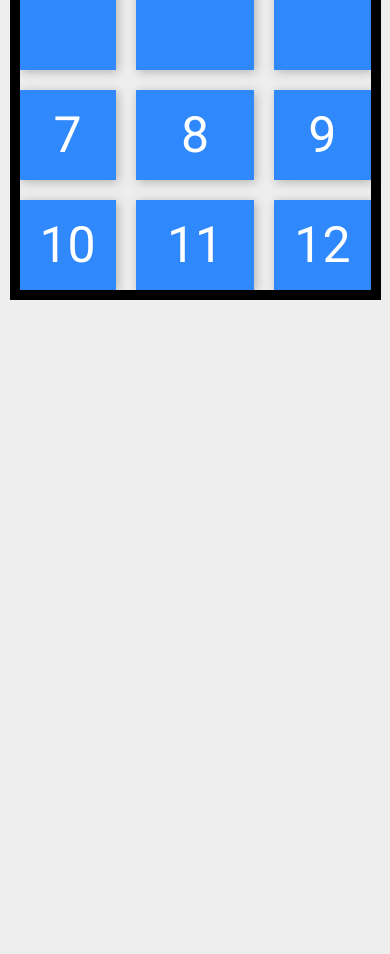
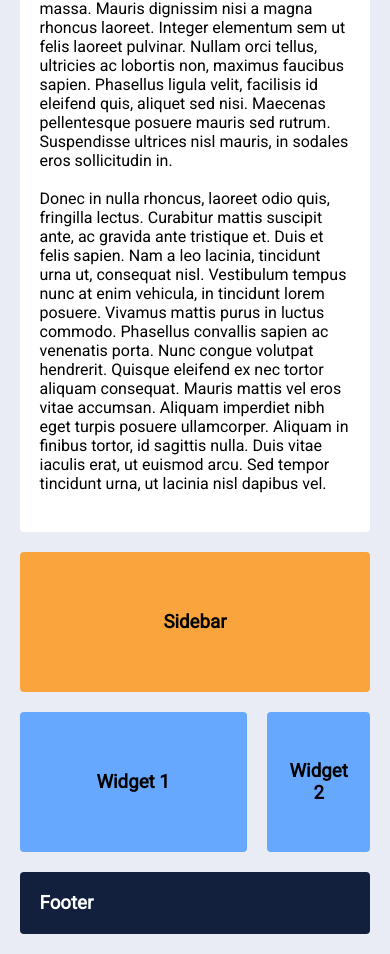
Before and after one commit to acruz15/CSS-Grid, a plain HTML site: page index.html in a window 390 px wide. Shown: the part 566-1520 px from the top of the page. Before the commit the page ends 866 px from the top, so only its background shows below. Drawn offline with Linux system fonts and the light colour scheme.

Commit message:
Responsive Grid Areas

```diff
--- /dev/null
+++ b/alineacion-elementos.css
@@ -0,0 +1,17 @@
+.contenedor {
+    display: grid;
+    grid-gap: 20px;
+    grid-template-columns: repeat(3, 1fr);
+    grid-template-rows: repeat(3, 200px);
+
+    /*Alineacion horizontal*/
+    justify-items: center;
+    /*Alineacion vertical*/
+    align-items: center;
+}
+
+.contenedor .item {
+    background: #ff8000;
+    justify-self: stretch;
+    align-self: stretch;
+}
--- /dev/null
+++ b/grid-area.css
@@ -0,0 +1,50 @@
+.contenedor {
+    display: grid;
+    grid-gap: 20px;
+    grid-template-columns: 1fr 1fr 1fr;
+    grid-template-rows: repeat(4 auto);
+    grid-template-areas: "header    header      header"
+                         "sidebar-1 contenido   sidebar-2"
+                         "sidebar-1 widgets     sidebar-2"
+                         "footer    footer      footer";
+}
+
+.contenedor .header {
+    background: #ff8000;
+    grid-column-start: header;
+    grid-column-end: header;
+}
+
+.contenedor .sidebar-1 {
+    background: #393e46;
+
+    /*grid-column-start: sidebar-1;
+    grid-column-end: sidebar-1;
+    grid-row-start: sidebar-1;
+    grid-row-end: sidebar-1;*/
+    /*
+    grid-column: sidebar-1;
+    grid-row: sidebar-1;*/
+    grid-area: sidebar-1;
+}
+
+.contenedor .contenido {
+    background: #fff;
+    color: #000;
+    grid-area: contenido;
+}
+
+.contenedor .widgets {
+    background: #ff8000;
+    grid-area: widgets;
+}
+
+.contenedor .sidebar-2 {
+    background: #393e46;
+    grid-area: sidebar-2;
+}
+
+.contenedor .footer {
+    background: #222831;
+    grid-area: footer;
+}
--- a/index.html
+++ b/index.html
@@ -2,29 +2,40 @@
 <html lang=”en”>
 <head>
     <meta charset=”UTF-8″ />
-    <title>Calculadora CSS</title>
+    <meta name="viewport" content="width-device-width, initial-scale=1.0">
+    <title>Website CSS Grid Layout</title>
     <link href="https://fonts.googleapis.com/css?family=Roboto" rel="stylesheet">
     <link rel="stylesheet" href="styles.css">
-    <link rel="stylesheet" href="grid.css">
+
 </head>
 <body>
-<div class="header">
-    <p>Calculadora CSS</p>
-</div>
-
 <div class="contenedor">
-    <div>1</div>
-    <div>2</div>
-    <div>3</div>
-    <div>4</div>
-    <div>5</div>
-    <div>6</div>
-    <div>7</div>
-    <div>8</div>
-    <div>9</div>
-    <div>10</div>
-    <div>11</div>
-    <div>12</div>
+    <header class="header">
+        <h2>Header</h2>
+    </header>
+    <main class="contenido">
+        <h1>Contenido</h1>
+        <p>
+            <br><br>Lorem ipsum dolor sit amet, consectetur adipiscing elit. Nullam at enim felis. Etiam justo ex, porttitor ut sollicitudin a, porta at arcu. Aliquam tempor in dui a dapibus. Maecenas bibendum dapibus est, varius finibus eros condimentum in. Pellentesque lobortis lacus sapien, sodales varius metus hendrerit nec. Curabitur molestie est a egestas commodo. Mauris tincidunt pulvinar dui. Duis ac dui euismod mi tincidunt lacinia.
+            <br><br>
+            Vestibulum scelerisque eu ex vel consectetur. Interdum et malesuada fames ac ante ipsum primis in faucibus. Curabitur non justo in sem gravida aliquam ut vel lacus. Lorem ipsum dolor sit amet, consectetur adipiscing elit. Morbi eget tellus id enim fringilla porttitor nec eu massa. Mauris dignissim nisi a magna rhoncus laoreet. Integer elementum sem ut felis laoreet pulvinar. Nullam orci tellus, ultricies ac lobortis non, maximus faucibus sapien. Phasellus ligula velit, facilisis id eleifend quis, aliquet sed nisi. Maecenas pellentesque posuere mauris sed rutrum. Suspendisse ultrices nisl mauris, in sodales eros sollicitudin in.
+            <br><br>
+            Donec in nulla rhoncus, laoreet odio quis, fringilla lectus. Curabitur mattis suscipit ante, ac gravida ante tristique et. Duis et felis sapien. Nam a leo lacinia, tincidunt urna ut, consequat nisl. Vestibulum tempus nunc at enim vehicula, in tincidunt lorem posuere. Vivamus mattis purus in luctus commodo. Phasellus convallis sapien ac venenatis porta. Nunc congue volutpat hendrerit. Quisque eleifend ex nec tortor aliquam consequat. Mauris mattis vel eros vitae accumsan. Aliquam imperdiet nibh eget turpis posuere ullamcorper. Aliquam in finibus tortor, id sagittis nulla. Duis vitae iaculis erat, ut euismod arcu. Sed tempor tincidunt urna, ut lacinia nisl dapibus vel.
+            <br><br>
+        </p>
+    </main>
+    <aside class="sidebar">
+        <h3>Sidebar</h3>
+    </aside>
+    <div class="widget-1">
+        <h3>Widget 1</h3>
+    </div>
+    <div class="widget-2">
+        <h3>Widget 2</h3>
+    </div>
+    <div class="footer">
+        <h3>Footer</h3>
+    </div>
 </div>
 </body>
 </html>
--- a/styles.css
+++ b/styles.css
@@ -4,31 +4,88 @@
 }
 
 body {
-    background: #eeeeee;
+    background: #E9ECF4;
     color: #000;
     font-family: 'Roboto', sans-serif;
-}
-
-.header p {
-    font-size: 50px;
-    text-align: center;
-    padding: 20px;
 }
 
 .contenedor {
     width: 90%;
     max-width: 1000px;
-    border: 10px solid #000;
-    margin: auto;
-    font-size: 50px;
-    line-height: 50px;
-    text-align: center;
+    margin: 20px auto;
+    display: grid;
+    grid-gap: 20px;
+    grid-template-columns: repeat(3, 1fr);
+    grid-template-rows: repeat(4, auto);
+    grid-template-areas: "header header header"
+                          "contenido contenido sidebar"
+                          "widget-1 widget-2 sidebar"
+                          "footer footer footer";
+
 }
 
-.contenedor div {
-    display: block;
+.contenedor > div,
+.contenedor .header,
+.contenedor .contenido,
+.contenedor .sidebar,
+.contenedor .footer {
+    background: #fff;
     padding: 20px;
+    border-radius: 4px;
+}
+
+.contenedor .header {
+    background: #12203e;
     color: #fff;
-    background: #2f89fc;
-    box-shadow: 2px 2px 10px rgba(0,0,0,.25);
+    grid-area: header;
 }
+
+.contenedor .contenido {
+    grid-area: contenido;
+}
+
+.contenedor .sidebar {
+    grid-column: 3 / 4;
+    background: #faa43d;
+    text-align: center;
+    display: flex;
+    align-items: center;
+    justify-content: center;
+    min-height: 100px;
+    grid-area: sidebar;
+}
+
+.contenedor .widget-1,
+.contenedor .widget-2 {
+    background: #66a8fd;
+    height: 100px;
+    text-align: center;
+    display: flex;
+    align-items: center;
+    justify-content: center;
+
+}
+
+.contenedor .widget-1 {
+    grid-area: widget-1;
+}
+
+.contenedor .widget-2 {
+    grid-area: widget-2;
+}
+
+.contenedor .footer {
+    background: #12203e;
+    color: #fff;
+    grid-area: footer;
+}
+
+@media screen and (max-width: 768px) {
+    .contenedor {
+        grid-template-areas: "header header header"
+                          "contenido contenido contenido"
+                          "sidebar sidebar sidebar"
+                          "widget-1 widget-1 widget-2 "
+                          "footer footer footer";
+    }
+}
```
Also changed, not shown: alineacion-elementos.html (added, +27 -0 lines), gridarea.html (added, +25 -0 lines).
